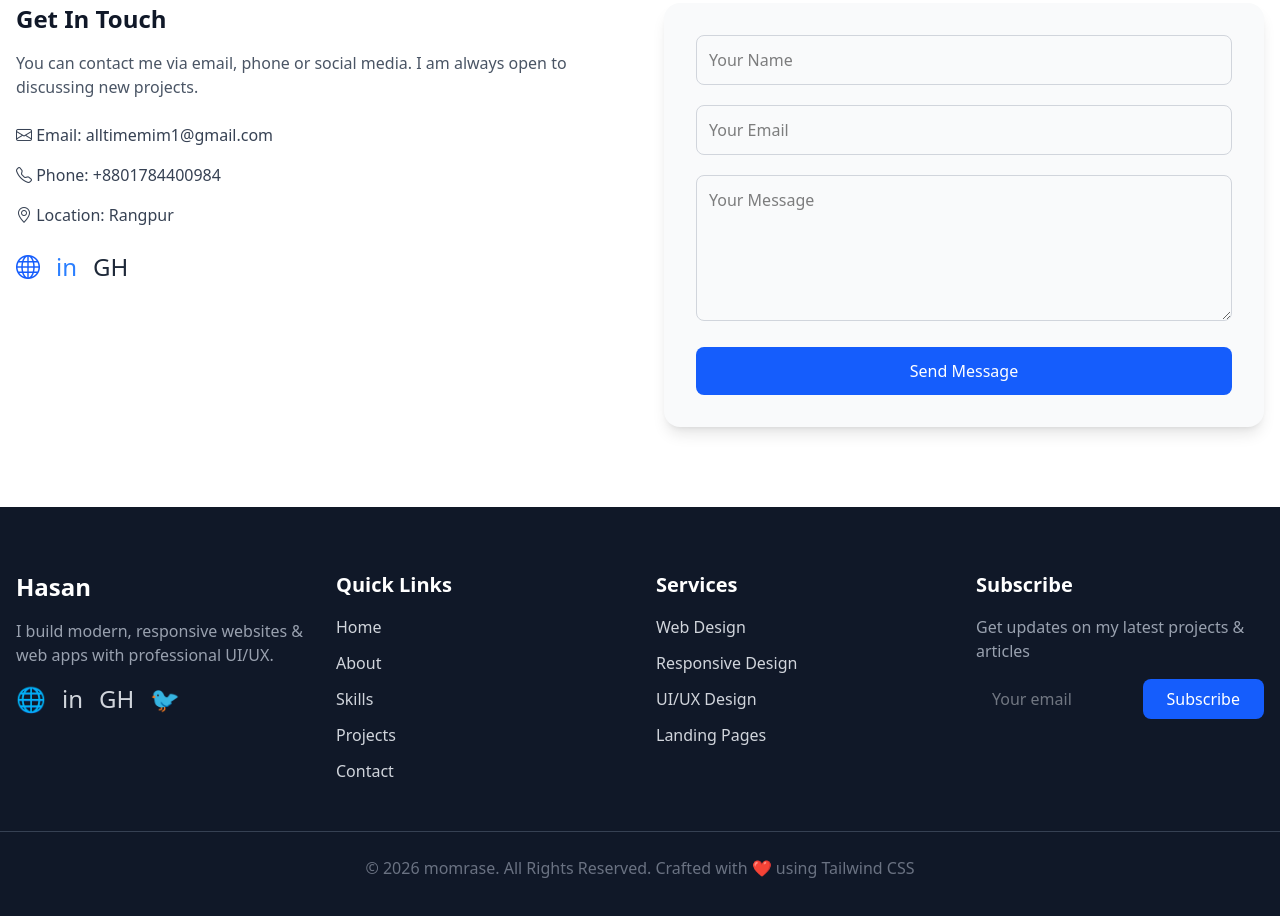
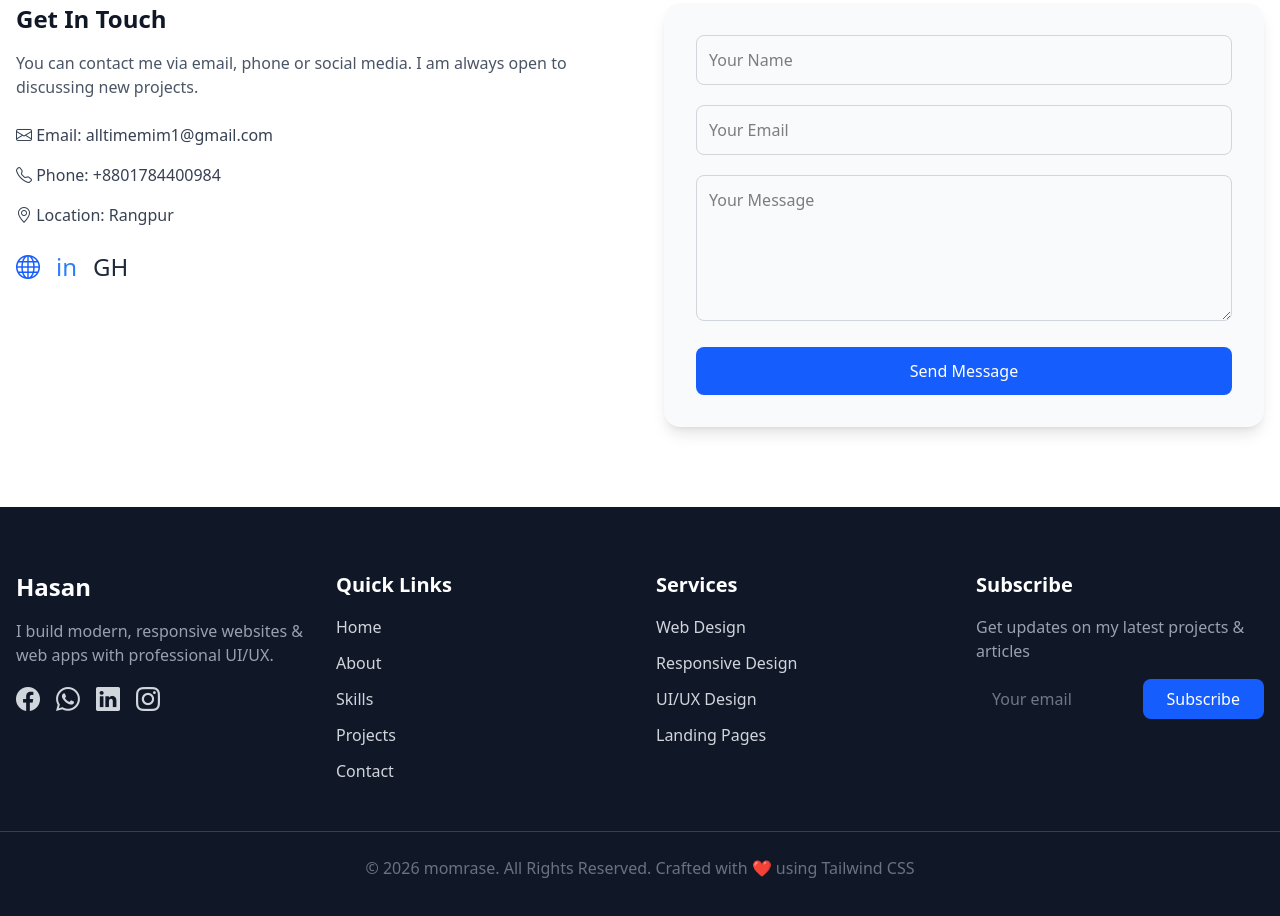
Before and after one commit to hasan-myoffice2/My-Portffolio, a website: page index.html in a window 1280 px wide. Shown: the part 3005-3921 px from the top of the page. Drawn offline with nearby package versions, Linux system fonts and the light colour scheme.

Commit message:
Footer Section Tuch

```diff
--- a/index.html
+++ b/index.html
@@ -216,8 +216,6 @@
     </section>
     <!-- Skills Section End -->
 
-    <!-- Skills Section End -->
-
     <!-- Projects Section Start -->
     <section id="projects" class="bg-white py-20">
         <div class="max-w-7xl mx-auto px-4">
@@ -424,10 +422,10 @@
                     I build modern, responsive websites & web apps with professional UI/UX.
                 </p>
                 <div class="flex gap-4 mt-4 text-2xl">
-                    <a href="#" class="hover:text-blue-500 transition">🌐</a>
-                    <a href="#" class="hover:text-blue-400 transition">in</a>
-                    <a href="#" class="hover:text-gray-100 transition">GH</a>
-                    <a href="#" class="hover:text-pink-500 transition">🐦</a>
+                    <a href="#" class="hover:text-blue-500 transition"><i class="bi bi-facebook"></i></a>
+                    <a href="#" class="hover:text-blue-400 transition"><i class="bi bi-whatsapp"></i></a>
+                    <a href="#" class="hover:text-blue-500 transition"><i class="bi bi-linkedin"></i></a>
+                    <a href="#" class="hover:text-blue-500 transition"><i class="bi bi-instagram"></i></a>
                 </div>
             </div>
 
```
Also changed, not shown: src/output.css.
